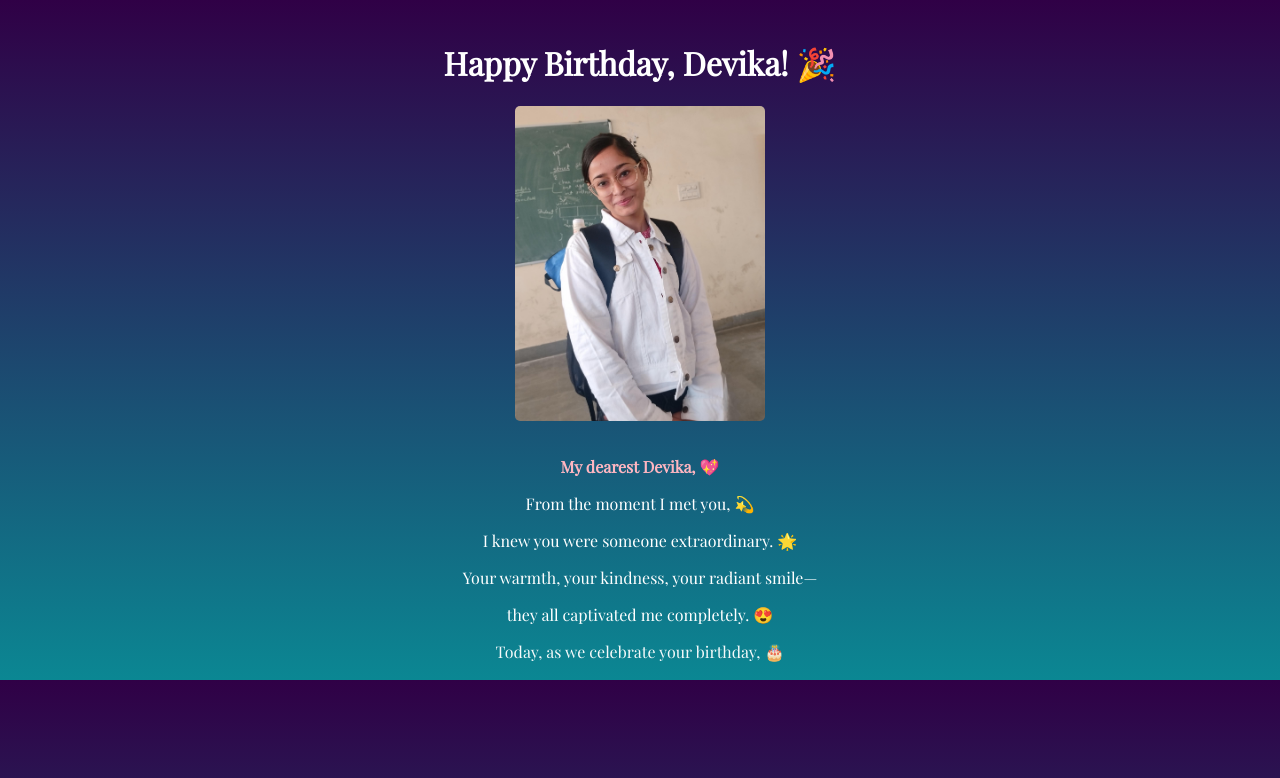
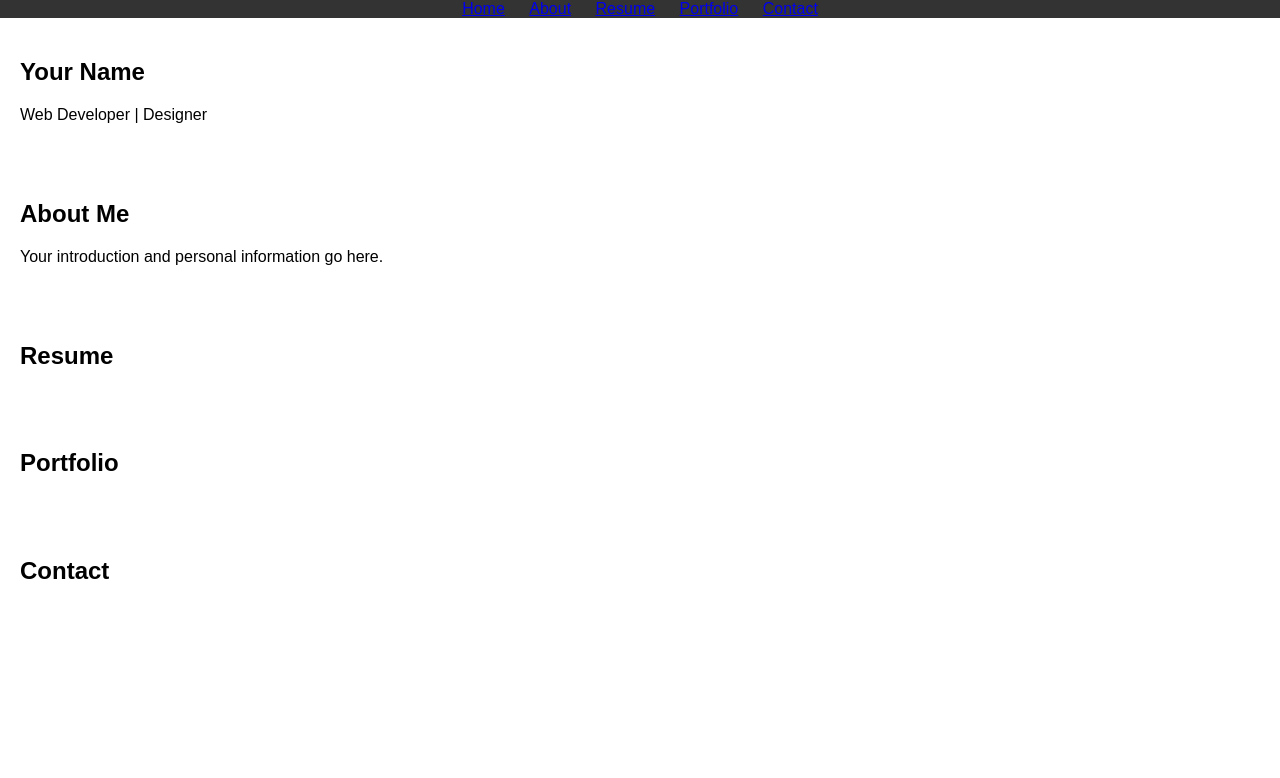
Before and after one commit to itsaman-pandey/itsaman-pandey.github.io, a plain HTML site: page index.html in a window 1280 px wide. Drawn offline with nearby package versions, Linux system fonts and the light colour scheme.

Commit message:
Update index.html

```diff
--- a/index.html
+++ b/index.html
@@ -3,93 +3,81 @@
 <head>
     <meta charset="UTF-8">
     <meta name="viewport" content="width=device-width, initial-scale=1.0">
-  <title>Happy Birthday, Devika!</title>
-  <link rel="stylesheet" href="https://fonts.googleapis.com/css?family=Playfair+Display&display=swap">
+    <title>Your Name - Portfolio</title>
     <style>
         body {
-      font-family: 'Playfair Display', serif;
+            font-family: 'Arial', sans-serif;
             margin: 0;
             padding: 0;
-      background: linear-gradient(to bottom, #300046, #0b8793);
-      color: #ffffff;
-      overflow: hidden;
         }
 
-    main {
-      background: none;
-      padding: 20px;
+        nav {
+            background-color: #333;
+            color: white;
             text-align: center;
-      margin: 20px;
-      max-width: 600px;
-      margin: auto;
-      overflow-y: scroll;
-      max-height: 80vh;
         }
 
-    h1, p, .romantic-text {
-      opacity: 0;
-      animation: fadeIn 2s ease forwards;
+        nav ul {
+            list-style: none;
+            padding: 0;
+            margin: 0;
         }
 
-    img {
-      width: 100%;
-      max-width: 250px;
-      border-radius: 5px;
-      margin-bottom: 15px;
-      opacity: 0;
-      animation: fadeIn 2s ease forwards 1s;
+        nav li {
+            display: inline;
+            margin: 10px;
         }
 
-    .romantic-text {
-      color: #ffb6c1; /* Romantic pink */
-      font-weight: bold;
-    }
-
-    @keyframes fadeIn {
-      from {
-        opacity: 0;
-      }
-      to {
-        opacity: 1;
-      }
+        section {
+            padding: 20px;
         }
     </style>
 </head>
 <body>
 
-<main>
-  <h1>Happy Birthday, Devika! 🎉</h1>
-  <img src="devika.jpeg" alt="Devika's Photo">
-  <p class="romantic-text">My dearest Devika, 💖</p>
-  <p>From the moment I met you, 💫</p>
-  <p>I knew you were someone extraordinary. 🌟</p>
-  <p>Your warmth, your kindness, your radiant smile—</p>
-  <p>they all captivated me completely. 😍</p>
-  <p>Today, as we celebrate your birthday, 🎂</p>
-  <p>I want to tell you how much you mean to me. 💕</p>
-  <p>I love how you make me laugh every day, 😄</p>
-  <p>how you challenge me to be a better person, 💪</p>
-  <p>and how you always know how to make me feel special. 🌹</p>
-  <p>You're my best friend, my lover, and my soulmate. 👫</p>
-  <p>I'm so grateful to have you in my life. 🙏</p>
-  <p>I wish you all the happiness in the world, today and always. 🌈</p>
-  <p>May your dreams come true, 🌠</p>
-  <p>and may our love continue to grow stronger with each passing year. 💑</p>
-  <p class="romantic-text">With all my love, 😘</p>
-  <p class="romantic-text" style="margin-bottom: 15px;">Yours and only yours, ammuu 💖</p>
-</main>
+    <!-- Navigation Section -->
+    <nav>
+        <ul>
+            <li><a href="#home">Home</a></li>
+            <li><a href="#about">About</a></li>
+            <li><a href="#resume">Resume</a></li>
+            <li><a href="#portfolio">Portfolio</a></li>
+            <li><a href="#contact">Contact</a></li>
+        </ul>
+    </nav>
+
+    <!-- Home Section -->
+    <section id="home">
+        <h1>Your Name</h1>
+        <p>Web Developer | Designer</p>
+    </section>
+
+    <!-- About Section -->
+    <section id="about">
+        <h2>About Me</h2>
+        <p>Your introduction and personal information go here.</p>
+    </section>
+
+    <!-- Resume Section -->
+    <section id="resume">
+        <h2>Resume</h2>
+        <!-- Include your resume content here -->
+    </section>
+
+    <!-- Portfolio Section -->
+    <section id="portfolio">
+        <h2>Portfolio</h2>
+        <!-- Showcase your projects here -->
+    </section>
+
+    <!-- Contact Section -->
+    <section id="contact">
+        <h2>Contact</h2>
+        <!-- Include your contact information and a contact form if needed -->
+    </section>
 
     <script>
-  document.addEventListener("DOMContentLoaded", function () {
-    var elementsToAnimate = document.querySelectorAll("h1, p, .romantic-text, img");
-    var delay = 0;
-
-    elementsToAnimate.forEach(function (element) {
-      element.style.animationDelay = delay + "s";
-      delay += 0.5;
-    });
-  });
+        // Add JavaScript code here if needed
     </script>
-
 </body>
 </html>
```
Lines whose indentation alone changed are shown as unchanged.
